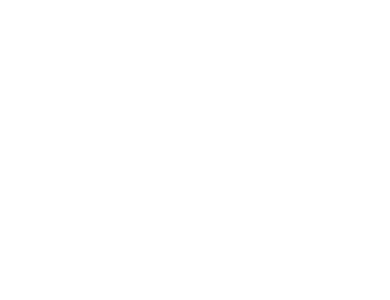
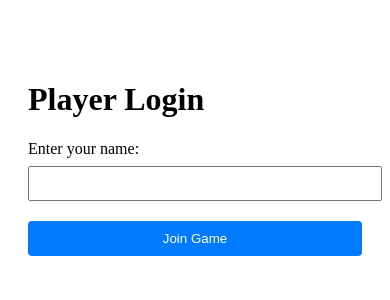
Before and after one commit to weejiaquan/tournament-control, a React (Vite) app: page /login in a window 390 px wide. Before the commit this address had no page. Shown: the top 300 px of the page. Built offline with nearby package versions, Linux system fonts and the light colour scheme; a web font is replaced by a local one.

Commit message:
tablet mode stub

```diff
--- a/package.json
+++ b/package.json
@@ -11,6 +11,7 @@
     "framer-motion": "^12.5.0",
     "morgan": "^1.10.0",
     "multer": "^1.4.5-lts.1",
+    "qrcode.react": "^4.2.0",
     "react": "^18.2.0",
     "react-custom-roulette": "^1.4.1",
     "react-dom": "^18.2.0",
--- a/src/components/App.jsx
+++ b/src/components/App.jsx
@@ -7,6 +7,7 @@
 import SceneManager from './display/SceneManager';
 import RaffleScreen from './display/RaffleScreen';
 import TabletLanding from './tablet/TabletLanding'; // Break out TabletLanding for direct import
+import Login from './tablet/Login';
 
 const App = () => {
   return (
@@ -21,6 +22,7 @@
 
         {/* Tablet Routes */}
         <Route path="/tablet" element={<TabletLanding />} />
+        <Route path="/login" element={<Login />} />
       </Routes>
     </AppContainer>
   );
--- /dev/null
+++ b/src/components/tablet/Login.jsx
@@ -0,0 +1,52 @@
+import React, { useState } from 'react';
+import { useSearchParams, useNavigate } from 'react-router-dom';
+
+const Login = () => {
+  const [searchParams] = useSearchParams();
+  const [playerName, setPlayerName] = useState('');
+  const navigate = useNavigate();
+
+  const tabletId = searchParams.get('tabletid');
+  const position = searchParams.get('position');
+
+  const handleSubmit = async (e) => {
+    e.preventDefault();
+
+    // TODO: Replace with actual database interaction
+    try {
+      // Simulate API call
+      // Later, this will be replaced with actual database operations
+      console.log('Player logged in:', {
+        tabletId,
+        position,
+        playerName
+      });
+
+      // For now, just close the window as we'll handle the state update via WebSocket later
+      window.close();
+    } catch (error) {
+      console.error('Login failed:', error);
+    }
+  };
+
+  return (
+    <div className="login-page">
+      <h1>Player Login</h1>
+      <form onSubmit={handleSubmit}>
+        <div>
+          <label htmlFor="playerName">Enter your name:</label>
+          <input
+            type="text"
+            id="playerName"
+            value={playerName}
+            onChange={(e) => setPlayerName(e.target.value)}
+            required
+          />
+        </div>
+        <button type="submit">Join Game</button>
+      </form>
+    </div>
+  );
+};
+
+export default Login;
--- a/src/components/tablet/TabletLanding.jsx
+++ b/src/components/tablet/TabletLanding.jsx
@@ -1,5 +1,76 @@
-import React from 'react';
+import React, { useState } from 'react';
+import { useSearchParams } from 'react-router-dom';
+import { QRCodeSVG } from 'qrcode.react';
+import '../../css/tablet/tabletLanding.css';
 
-const TabletLanding = () => <h1>Welcome to Tablet Interface</h1>;
+const getGridLayout = (playerCount) => {
+  switch (playerCount) {
+    case 2:
+      return 'grid-2-players';
+    case 3:
+      return 'grid-3-players';
+    case 4:
+      return 'grid-4-players';
+    case 5:
+      return 'grid-5-players';
+    case 6:
+      return 'grid-6-players';
+    default:
+      return 'grid-2-players';
+  }
+};
 
-export default TabletLanding;
+const TabletLanding = () => {
+    const [searchParams] = useSearchParams();
+    const tabletId = searchParams.get('tabletid');
+    const playerCount = parseInt(searchParams.get('players') || '2', 10);
+    const [playerNames, setPlayerNames] = useState({});
+
+    const getLoginUrl = (position) => {
+      // This URL will point to your login page
+      const baseUrl = window.location.origin;
+      return `${baseUrl}/login?tabletid=${tabletId}&position=${position}`;
+    };
+
+    const renderPanels = () => {
+      return Array.from({ length: playerCount }, (_, index) => {
+        const position = index + 1;
+        const playerName = playerNames[position];
+
+        return (
+          <div key={index} className={`panel panel-${position}`}>
+            <h2>Player {position}</h2>
+            {playerName ? (
+              <div className="player-info">
+                <h3>Welcome, {playerName}!</h3>
+              </div>
+            ) : (
+              <div className="login-container">
+                <p>Scan to login</p>
+                <QRCodeSVG value={getLoginUrl(position)} size={200} />
+              </div>
+            )}
+          </div>
+        );
+      });
+    };
+
+    // WebSocket or polling could be implemented here to receive login updates
+    // For now, we'll create a test function to simulate login
+    const simulateLogin = (position, name) => {
+      setPlayerNames(prev => ({
+        ...prev,
+        [position]: name
+      }));
+    };
+
+    return (
+      <div className="tablet-container">
+        <div className={`split-screen ${getGridLayout(playerCount)}`}>
+          {renderPanels()}
+        </div>
+      </div>
+    );
+  };
+
+  export default TabletLanding;
--- /dev/null
+++ b/src/css/tablet/tabletLanding.css
@@ -0,0 +1,95 @@
+.tablet-container {
+    width: 100vw;
+    height: 100vh;
+    overflow: hidden;
+  }
+
+  .split-screen {
+    width: 100%;
+    height: 100%;
+    display: grid;
+    gap: 4px;
+  }
+
+  /* 2 players - left right */
+  .grid-2-players {
+    grid-template-columns: 1fr 1fr;
+  }
+
+  /* 3 players - up down right */
+  .grid-3-players {
+    grid-template-columns: 1fr 1fr;
+    grid-template-rows: 1fr 1fr;
+    grid-template-areas:
+      "panel1 panel3"
+      "panel2 panel3";
+  }
+
+  /* 4 players - 2x2 grid */
+  .grid-4-players {
+    grid-template-columns: 1fr 1fr;
+    grid-template-rows: 1fr 1fr;
+  }
+
+  /* 5 players - 2x2 grid + right panel */
+  .grid-5-players {
+    grid-template-columns: 1fr 1fr 1fr;
+    grid-template-rows: 1fr 1fr;
+    grid-template-areas:
+      "panel1 panel2 panel5"
+      "panel3 panel4 panel5";
+  }
+
+  /* 6 players - 3x2 grid */
+  .grid-6-players {
+    grid-template-columns: 1fr 1fr 1fr;
+    grid-template-rows: 1fr 1fr;
+  }
+
+  .panel {
+    padding: 20px;
+    display: flex;
+    flex-direction: column;
+    align-items: center;
+    justify-content: center;
+    background-color: #f0f0f0;
+    border: 1px solid #ddd;
+  }
+
+  /* Specific panel positioning for 3 and 5 players */
+  .grid-3-players .panel-1 { grid-area: panel1; }
+  .grid-3-players .panel-2 { grid-area: panel2; }
+  .grid-3-players .panel-3 { grid-area: panel3; }
+
+  .grid-5-players .panel-1 { grid-area: panel1; }
+  .grid-5-players .panel-2 { grid-area: panel2; }
+  .grid-5-players .panel-3 { grid-area: panel3; }
+  .grid-5-players .panel-4 { grid-area: panel4; }
+  .grid-5-players .panel-5 { grid-area: panel5; }
+
+  .login-page {
+    max-width: 400px;
+    margin: 40px auto;
+    padding: 20px;
+  }
+
+  .login-page form {
+    display: flex;
+    flex-direction: column;
+    gap: 20px;
+  }
+
+  .login-page input {
+    width: 100%;
+    padding: 8px;
+    margin-top: 8px;
+  }
+
+  .login-page button {
+    padding: 10px;
+    background-color: #007bff;
+    color: white;
+    border: none;
+    border-radius: 4px;
+    cursor: pointer;
+  }
```
Also changed, not shown: 1 other file (tests, documents, lock files or other folders).
